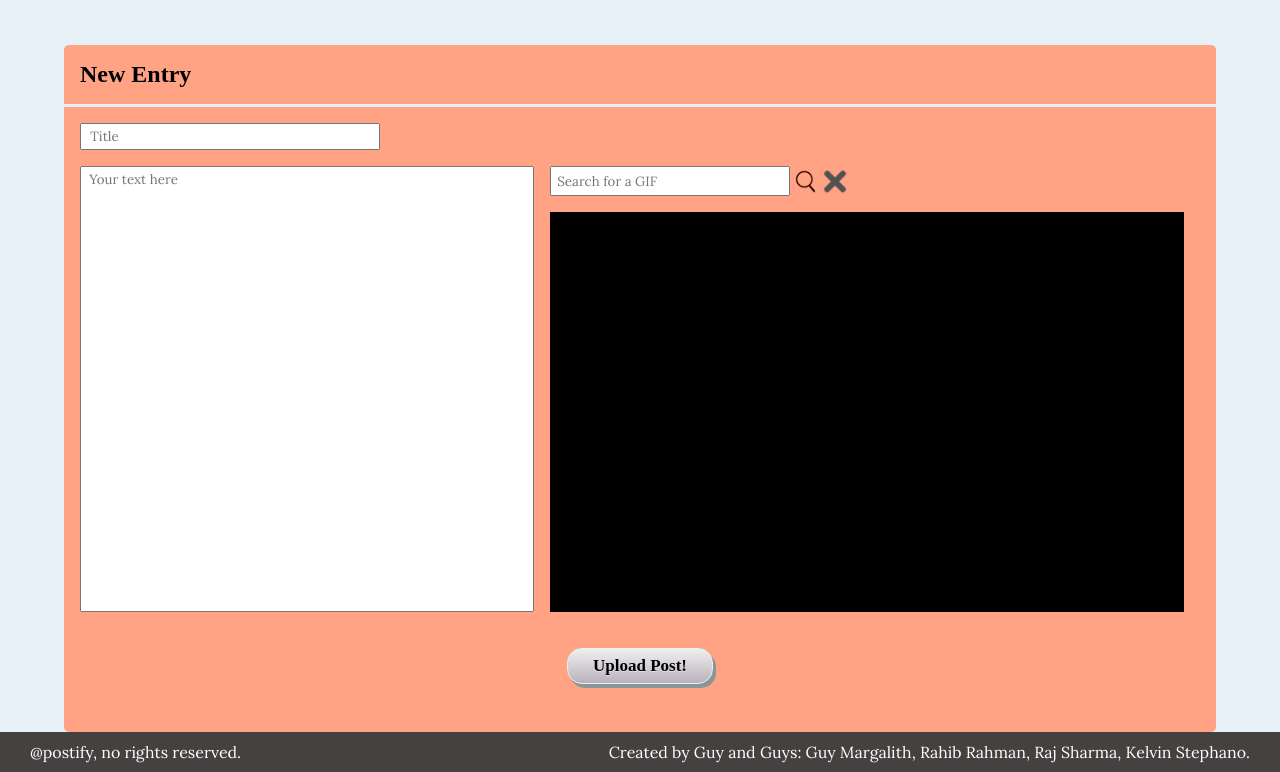
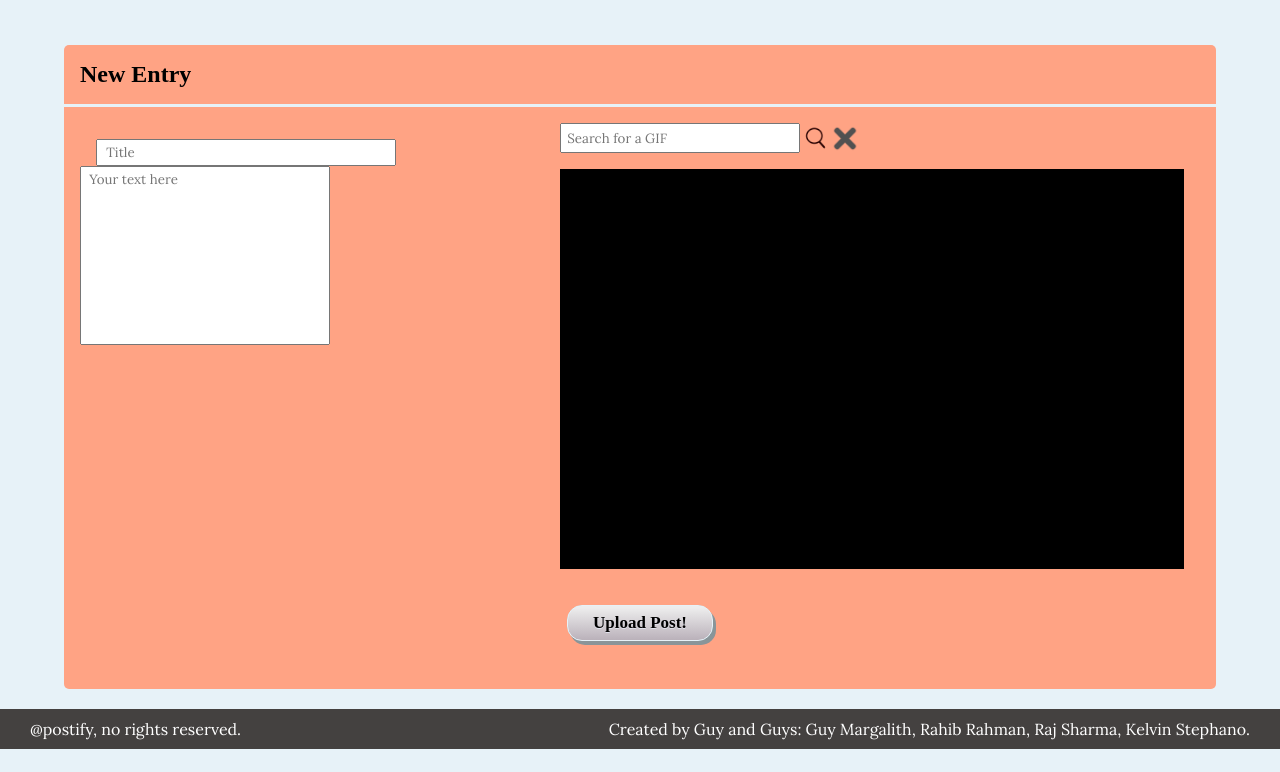
Before and after one commit to kstephano/journaling_website, a website with bundled scripts: page client/addEntry.html in a window 1280 px wide. Shown: the part 51-823 px from the top of the page. After the commit the page ends 800 px from the top, so only its background shows below. Built offline with nearby package versions, Linux system fonts and the light colour scheme; no server answers; a web font is replaced by a local one.

Commit message:
added form-left div

```diff
--- a/client/addEntry.html
+++ b/client/addEntry.html
@@ -18,9 +18,12 @@
             <div class="form-heading-container">
                 <h2>New Entry</h2>
             </div>
-            <input required type="text" id="title-input" placeholder="Title" maxlength="40">
+
             <div class="form-body-container">
-                <textarea required name="entry-content" id="entry-content" cols="30" rows="10" placeholder="Your text here" maxlength="1000"></textarea>
+                <div class="form-left">
+                    <input required type="text" id="title-input" placeholder="Title" maxlength="40">
+                    <textarea required name="entry-content" id="entry-content" cols="30" rows="10" placeholder="Your text here" maxlength="1000"></textarea>
+                </div>
                 <div class="gif-container">
                     <div class="gif-search-container">
                         <input type="text" id="search-input" placeholder="Search for a GIF">
```
